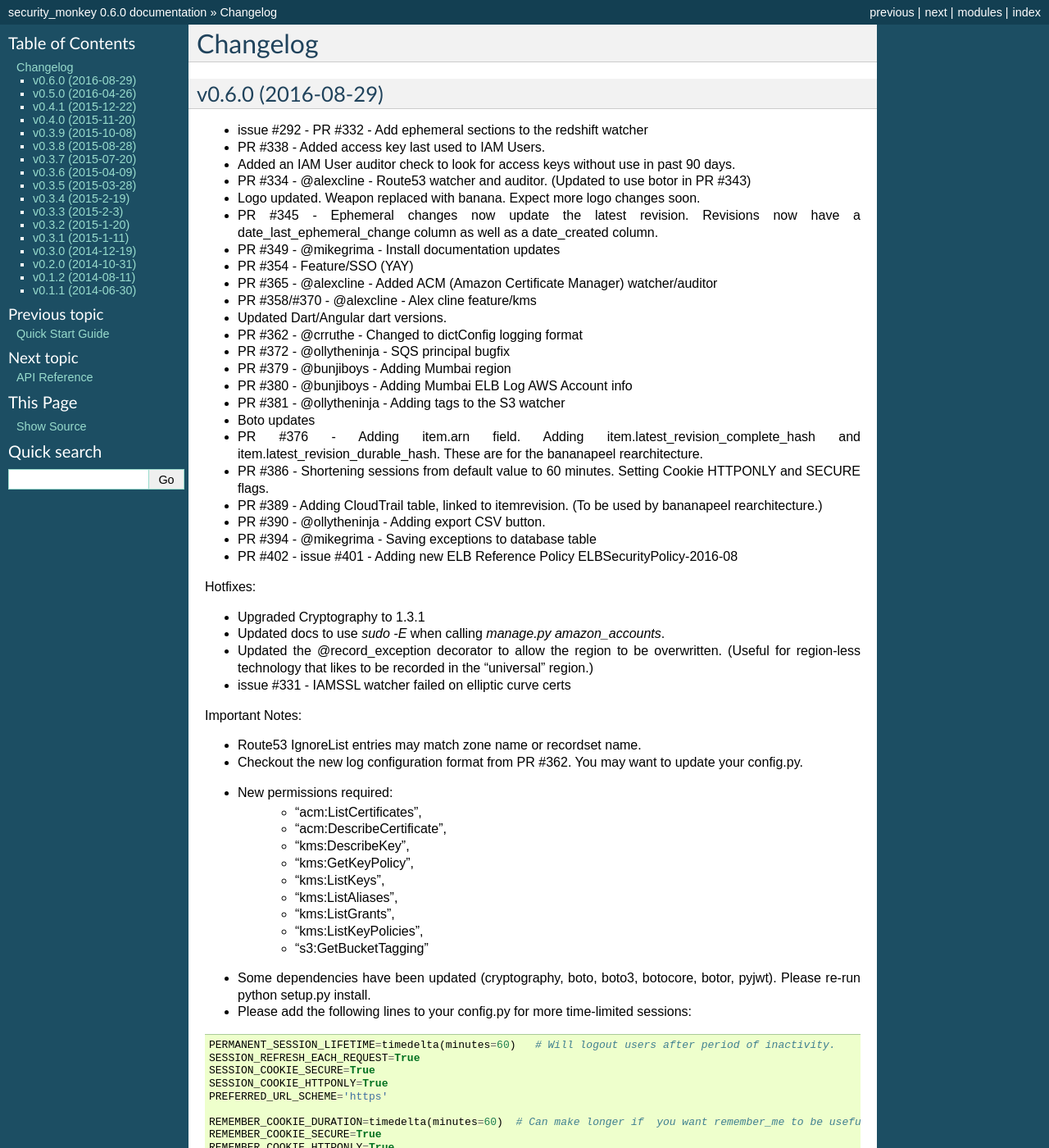
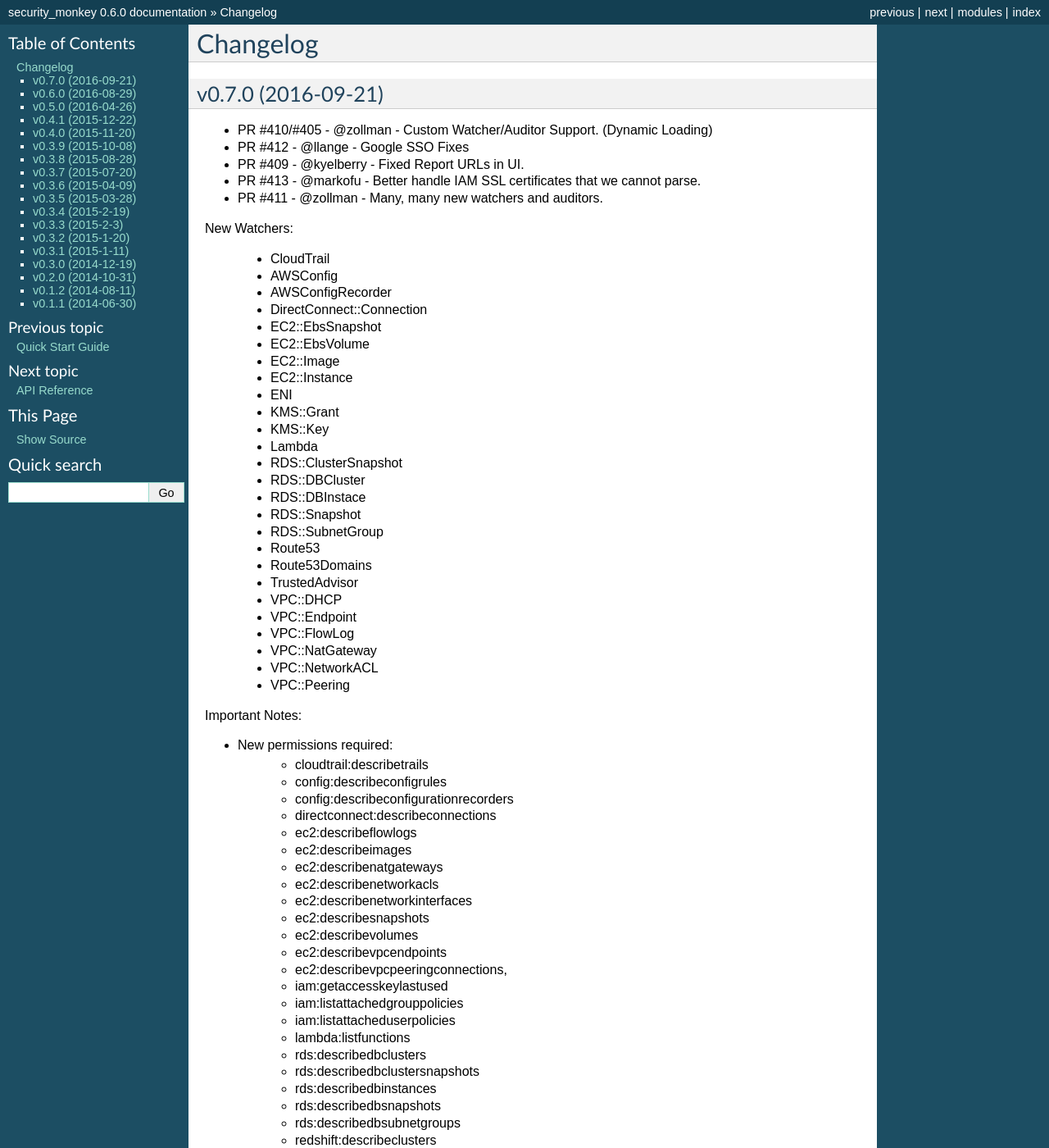
Before and after one commit to Netflix/security_monkey, a Sphinx documentation site: the page built from docs/changelog.rst, in a window 1280 px wide and 1400 px high. Shown: the whole window at 82% size. Built offline with Sphinx 7.4.7, drawn with Linux system fonts in a browser that asks for light colours; pages that are not in the unit, such as notebooks, are missing from menus; some of the changed text lies outside the part shown.

Commit message:
Adding v0.7.0 changelog

```diff
--- a/docs/changelog.rst
+++ b/docs/changelog.rst
@@ -1,6 +1,80 @@
 *********
 Changelog
 *********
+
+v0.7.0 (2016-09-21)
+===================
+- PR #410/#405 - @zollman - Custom Watcher/Auditor Support. (Dynamic Loading)
+- PR #412 - @llange - Google SSO Fixes
+- PR #409 - @kyelberry - Fixed Report URLs in UI.
+- PR #413 - @markofu - Better handle IAM SSL certificates that we cannot parse.
+- PR #411 - @zollman - Many, many new watchers and auditors.
+
+
+New Watchers:
+
+    * CloudTrail
+    * AWSConfig
+    * AWSConfigRecorder
+    * DirectConnect::Connection
+    * EC2::EbsSnapshot
+    * EC2::EbsVolume
+    * EC2::Image
+    * EC2::Instance
+    * ENI
+    * KMS::Grant
+    * KMS::Key
+    * Lambda
+    * RDS::ClusterSnapshot
+    * RDS::DBCluster
+    * RDS::DBInstace
+    * RDS::Snapshot
+    * RDS::SubnetGroup
+    * Route53
+    * Route53Domains
+    * TrustedAdvisor
+    * VPC::DHCP
+    * VPC::Endpoint
+    * VPC::FlowLog
+    * VPC::NatGateway
+    * VPC::NetworkACL
+    * VPC::Peering
+
+Important Notes:
+
+- New permissions required:
+    - cloudtrail:describetrails
+    - config:describeconfigrules
+    - config:describeconfigurationrecorders
+    - directconnect:describeconnections
+    - ec2:describeflowlogs
+    - ec2:describeimages
+    - ec2:describenatgateways
+    - ec2:describenetworkacls
+    - ec2:describenetworkinterfaces
+    - ec2:describesnapshots
+    - ec2:describevolumes
+    - ec2:describevpcendpoints
+    - ec2:describevpcpeeringconnections,
+    - iam:getaccesskeylastused
+    - iam:listattachedgrouppolicies
+    - iam:listattacheduserpolicies
+    - lambda:listfunctions
+    - rds:describedbclusters
+    - rds:describedbclustersnapshots
+    - rds:describedbinstances
+    - rds:describedbsnapshots
+    - rds:describedbsubnetgroups
+    - redshift:describeclusters
+    - route53domains:listdomains
+
+Contributors:
+
+- @zollman
+- @kyleberry
+- @llange
+- @markofu
+- @monkeysecurity
 
 v0.6.0 (2016-08-29)
 ===================
```
